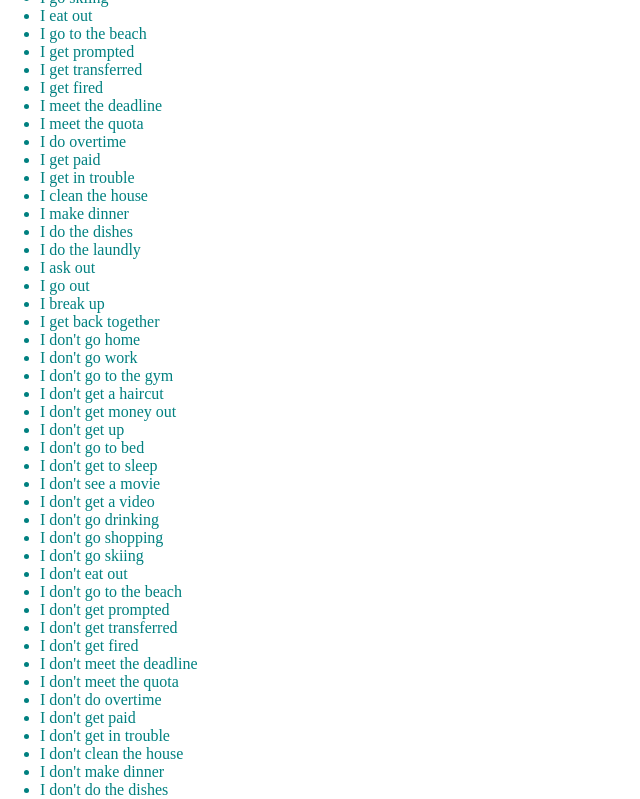
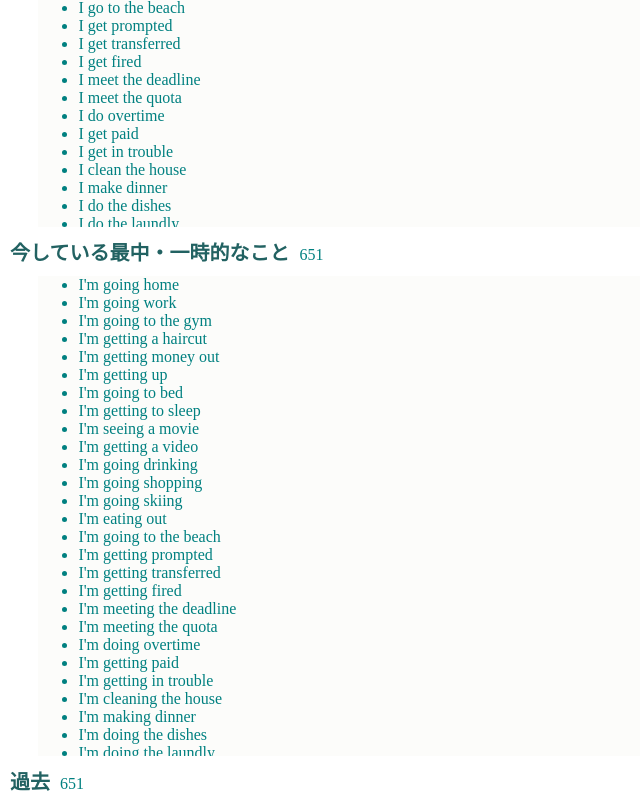
Before and after one commit to oyama919/testNetlify, a Gatsby app: page /fourTenses in a window 1280 px wide. Shown: the part 340-1139 px from the top of the page, without its empty margins (0-640 px from the left). Built offline with nearby package versions, Linux system fonts and the light colour scheme.

Commit message:
リスト修正

```diff
--- a/src/components/basicList.js
+++ b/src/components/basicList.js
@@ -1,7 +1,7 @@
 import React from "react"
 
 export default props => (
-  <ul>
+  <ul style={{ background: `#fcfcfa`, margin: 0, cursor: `pointer`}}>
     {props.words.map((w, i) => <li key={i} tabIndex="0">{w}</li>)}
   </ul>
 )
--- /dev/null
+++ b/src/components/listCounter.js
@@ -0,0 +1,12 @@
+import React from "react"
+import styles from "./listCounter.module.css"
+
+export default props => (
+  <section>
+    <h2 className={styles.listCounter_title}>{props.title}</h2>
+    <span>{props.length}</span>
+    <div className={styles.listCounter_contents}>
+      {props.children}
+    </div>
+  </section>
+)
--- /dev/null
+++ b/src/components/listCounter.module.css
@@ -0,0 +1,12 @@
+.listCounter_title {
+  font-size: 20px;
+  margin: 10px;
+  display: inline-block;
+  color: #226262;
+  border-radius: 3px;
+}
+.listCounter_contents {
+  height: 60vh;
+  overflow-y: scroll;
+  margin: 0 10vw 0 3vw;
+}
--- a/src/pages/fourTenses.js
+++ b/src/pages/fourTenses.js
@@ -1,26 +1,23 @@
 import React from "react"
 import Header from "../components/header"
+import BasicWords from "../constants/basicWords"
 import BasicList from "../components/basicList"
-import BasicWords from "../constants/basicWords"
+import ListCounter from "../components/listCounter"
 
 export default () => (
-  <div style={{ color: `teal` }}>
+  <div style={{ color: `teal`, margin: `0` }}>
     <Header headerText="4つの時制" />
-    <section>
-      <h2>普段のこと・習慣</h2>
+    <ListCounter title="普段のこと・習慣" length={BasicWords.usualWords.length}>
       <BasicList words={BasicWords.usualWords} />
-    </section>
-    <section>
-      <h2>今している最中・一時的なこと</h2>
+    </ListCounter>
+    <ListCounter title="今している最中・一時的なこと" length={BasicWords.progressWords.length}>
       <BasicList words={BasicWords.progressWords} />
-    </section>
-    <section>
-      <h2>過去</h2>
+    </ListCounter>
+    <ListCounter title="過去" length={BasicWords.pastWords.length}>
       <BasicList words={BasicWords.pastWords} />
-    </section>
-    <section>
-      <h2>未来</h2>
+    </ListCounter>
+    <ListCounter title="未来" length={BasicWords.futureWords.length}>
       <BasicList words={BasicWords.futureWords} />
-    </section>
+    </ListCounter>
   </div>
 )
```
